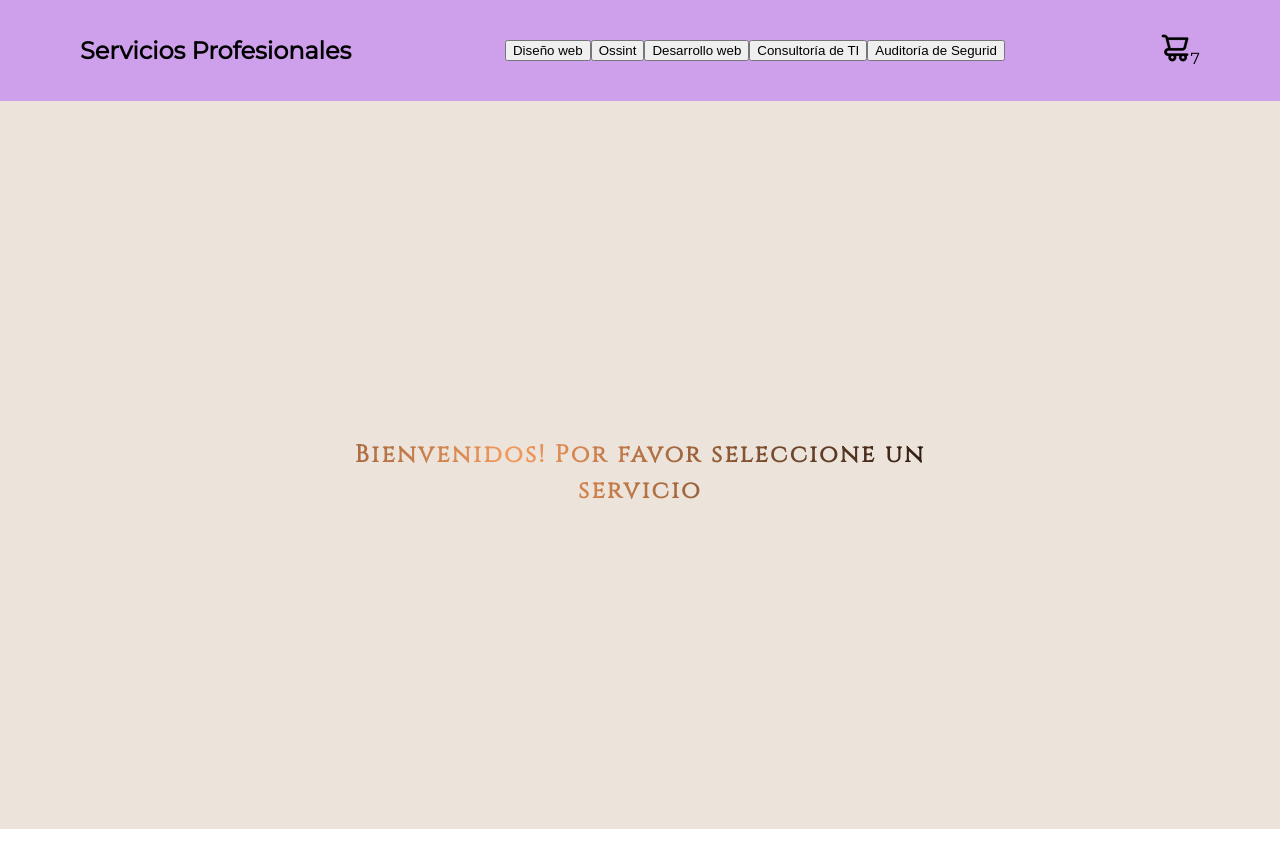
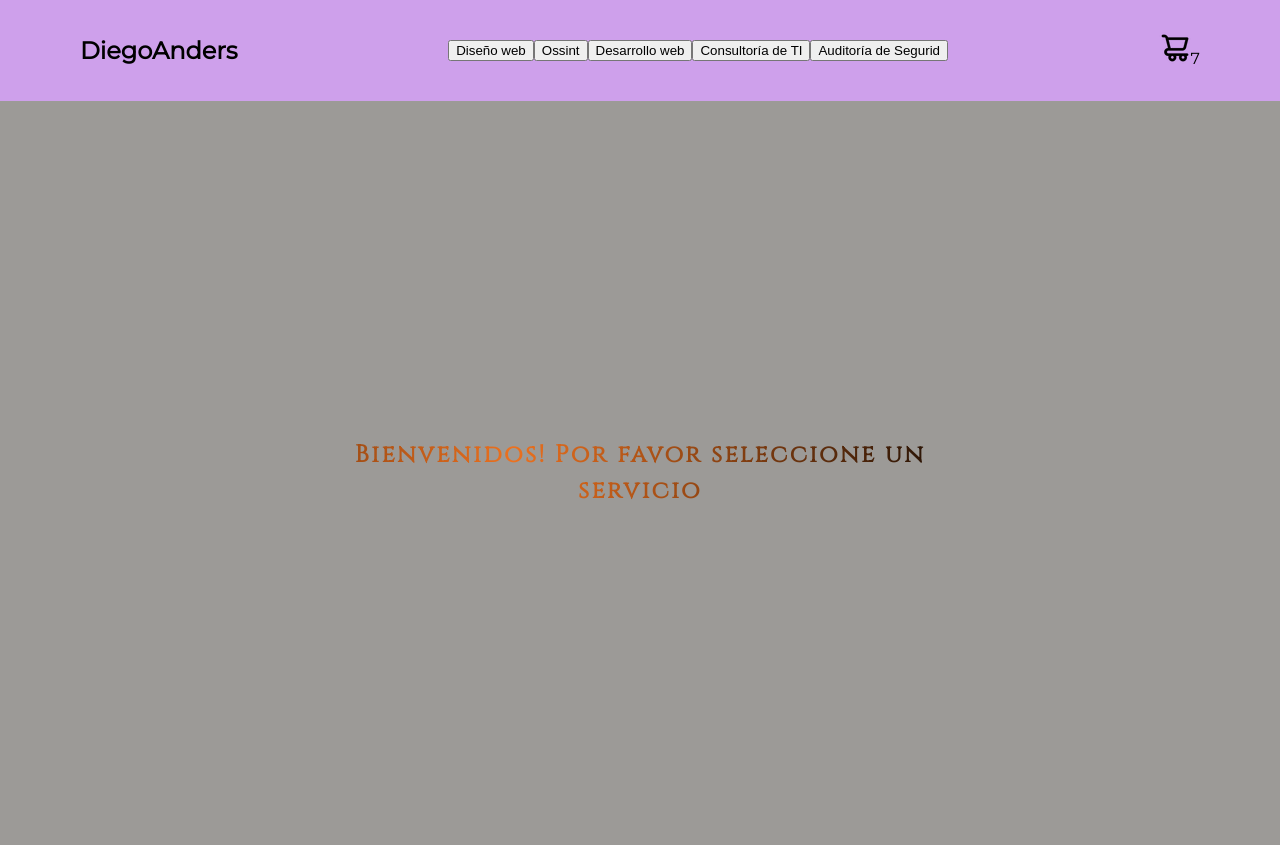
Before and after one commit to diegoganders/React-54965, a React (Create React App) app: page / in a window 1280 px wide. Built offline with nearby package versions, Linux system fonts and the light colour scheme.

Commit message:
PreEntrega1+Anders

```diff
--- a/src/App.css
+++ b/src/App.css
@@ -1,6 +1,5 @@
 .App {
   text-align: center;
-  background-color: #ece3db;
 
 }
 
@@ -27,7 +26,7 @@
 }
 
 .App-link {
-  color: #61dafb;
+  color: #6163fb;
 }
 
 @keyframes App-logo-spin {
--- a/src/App.js
+++ b/src/App.jsx
@@ -6,7 +6,7 @@ function App() {
   return (
     <div className="App">
      <NavBar />
-     <ItemListContainer greeting={"Bienvenidos! Por favor seleccione un servicio"}/>
+     <ItemListContainer saludo={"Bienvenidos! Por favor seleccione un servicio"}/>
     </div>
   );
 }
--- a/src/components/ItemListContainer/ItemListContainer.css
+++ b/src/components/ItemListContainer/ItemListContainer.css
@@ -6,7 +6,7 @@
      letter-spacing: 0.1em;
      line-height: 1.5em;
      overflow: hidden;
-     background: linear-gradient(90deg, #000000, #F49A5D, #000000);
+     background: linear-gradient(90deg, #000000, #ec711f, #000000);
      background-repeat: no-repeat;
      background-size: 80%;
      animation: animate 10s ease-in infinite;
--- a/src/components/ItemListContainer/ItemListContainer.js
+++ /dev/null
@@ -1,9 +0,0 @@
-import './ItemListContainer.css'
-
-const ItemListContainer = ({greeting}) => {
-    return (
-        <h1 className="greetingText">{greeting}</h1>
-    )
-}
-
-export default ItemListContainer
--- /dev/null
+++ b/src/components/ItemListContainer/ItemListContainer.jsx
@@ -0,0 +1,9 @@
+import './ItemListContainer.css'
+
+const ItemListContainer = ({saludo}) => {
+    return (
+        <h1 className="greetingText">{saludo}</h1>
+    )
+}
+
+export default ItemListContainer
--- a/src/components/NavBar/NavBar.js
+++ b/src/components/NavBar/NavBar.jsx
@@ -4,7 +4,7 @@ import './NavBar.css'
 const NavBar = () => {
     return (
         <nav className="NavBar ">
-            <h1>Servicios Profesionales</h1>
+            <h1>DiegoAnders</h1>
             <div>
                 <button className='btn btn-dark'>Diseño web</button>
                 <button className='btn btn-dark'>Ossint</button>
--- a/src/index.css
+++ b/src/index.css
@@ -7,7 +7,8 @@ body {
   font-family: -apple-system, BlinkMacSystemFont, 'Segoe UI', 'Roboto', 'Oxygen',
     'Ubuntu', 'Cantarell', 'Fira Sans', 'Droid Sans', 'Helvetica Neue',
     sans-serif;
-  -webkit-font-smoothing: antialiased;
+    background-color: #9c9a97;
+      -webkit-font-smoothing: antialiased;
   -moz-osx-font-smoothing: grayscale;
 }
 
```
Also changed, not shown: src/components/CartWidget/CartWidget.jsx (renamed from src/components/CartWidget/CartWidget.js).
